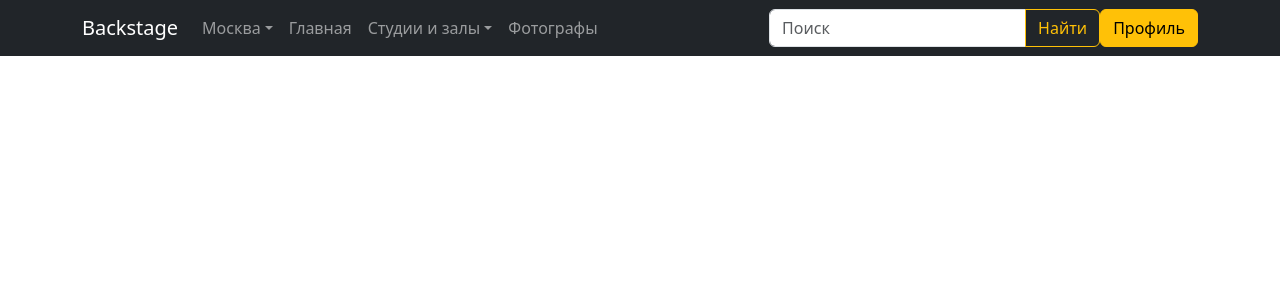
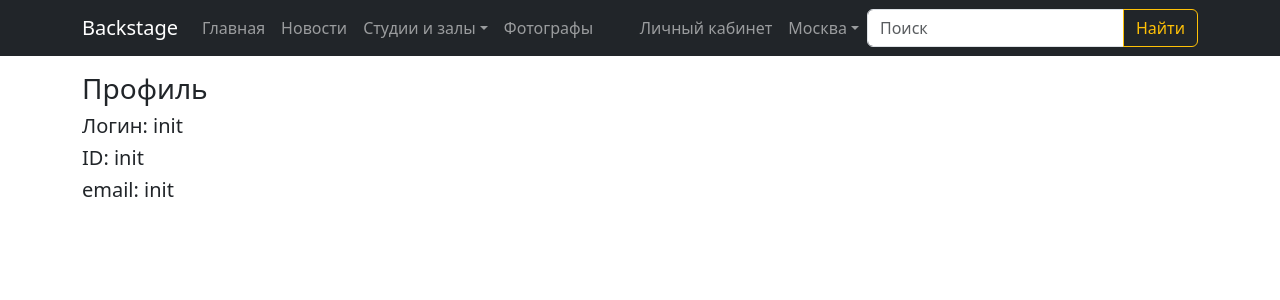
Before and after one commit to amdruzhkin/backstage-frontend, a React (Create React App) app: page /profile/me in a window 1280 px wide. Shown: the top 300 px of the page. Built offline with nearby package versions, Linux system fonts and the light colour scheme; no server answers.

Commit message:
auth and profile

```diff
--- a/package.json
+++ b/package.json
@@ -8,6 +8,7 @@
     "@testing-library/user-event": "^13.5.0",
     "axios": "^1.6.2",
     "bootstrap": "^5.3.2",
+    "js-cookie": "^3.0.5",
     "react": "^18.2.0",
     "react-bootstrap": "^2.9.2",
     "react-bootstrap-icons": "^1.10.3",
--- a/src/App.js
+++ b/src/App.js
@@ -8,29 +8,28 @@ import HomePage from "./pages/HomePage";
 import StudiosPage from "./pages/StudiosPage";
 import HallsPage from "./pages/HallsPage";
 import PhotographersPage from "./pages/PhotographersPage";
-import {AuthContext} from "./context/AuthContext";
+import {AuthProvider} from "./context/AuthContext";
 import Profile from "./pages/Profile";
+import News from "./pages/News";
 
 
 function App() {
     const [isAuth, setIsAuth] = useState(false);
 
     return (
-        <AuthContext.Provider value={{
-            isAuth,
-            setIsAuth
-        }}>
+        <AuthProvider>
             <Router>
                 <NavigationBar/>
                 <Routes>
                     <Route exact path="/" element={ <HomePage/> } />
-                    <Route path="/profile" element={ <Profile/> } />
+                    <Route path="/news" element={ <News/> } />
+                    <Route path="/profile/me" element={ <Profile/> } />
                     <Route path="/studios" element={ <StudiosPage/> } />
                     <Route path="/halls" element={ <HallsPage/> } />
                     <Route path="/photographers" element={ <PhotographersPage/> } />
                 </Routes>
             </Router>
-        </AuthContext.Provider>
+        </AuthProvider>
     );
 }
 
--- /dev/null
+++ b/src/api/Authentication.js
@@ -0,0 +1,70 @@
+import axios from "axios";
+
+export class AuthenticationAPI{
+    static host = 'http://localhost:8081';
+    static headers = {
+        'Content-type': 'application/json',
+    };
+
+    static async sign_in(payload){
+        const endpoint = '/auth/sign_in';
+        const response = await axios({
+            url: this.host + endpoint,
+            method: "post",
+            headers: this.headers,
+            data: payload,
+            withCredentials: true,
+        }).catch(function(error){
+            console.log(error);
+            return error;
+        });
+        return response;
+    };
+
+    static async sign_up(payload){
+        const endpoint = '/auth/sign_up';
+        const response = await axios({
+            url: this.host + endpoint,
+            method: "post",
+            headers: this.headers,
+            withCredentials: true,
+            data: payload
+        }).catch(function(error){
+            return error.response
+        });
+        return response;
+    };
+}
+
+
+// const headers = {
+//     'Content-type': 'application/json'
+// }
+
+// export async function sign_in(payload){
+//     const url = 'http://localhost:8081/auth/sign_in';
+//     const response = await axios({
+//         url: url,
+//         method: "post",
+//         headers: headers,
+//         withCredentials: false,
+//         data: payload
+//     }).catch(function(error){
+//         return error.response
+//     });
+//     return response;
+// }
+//
+// export async function sign_up(payload){
+//     const url = 'http://localhost:8081/auth/sign_up';
+//     const response = await axios({
+//         url: url,
+//         method: "post",
+//         headers: headers,
+//         withCredentials: false,
+//         data: payload
+//     }).catch(function(error){
+//         return error.response
+//     });
+//     return response;
+// }
--- a/src/components/NavigationBar.jsx
+++ b/src/components/NavigationBar.jsx
@@ -1,9 +1,23 @@
 import React, {useContext, useState} from 'react';
 import 'bootstrap/dist/css/bootstrap.min.css';
-import {Navbar, Nav, NavDropdown, Container, Form, Button, FormControl, InputGroup, Modal, Tab, Tabs} from 'react-bootstrap';
+import {
+    Navbar,
+    Nav,
+    NavDropdown,
+    Container,
+    Form,
+    Button,
+    FormControl,
+    InputGroup,
+    Modal,
+    Tab,
+    Tabs,
+} from 'react-bootstrap';
 import {Link} from "react-router-dom";
 import {AuthContext} from "../context/AuthContext";
 import CityManager from "./CityManager";
+import {AuthenticationAPI} from "../api/Authentication";
+import Cookies from "js-cookie";
 
 
 const NavigationBar = () => {
@@ -11,7 +25,6 @@ const NavigationBar = () => {
     const [searchQuery, setSearchQuery] = useState('');
 
     const [modalShow, setModalShow] = useState(false);
-
     const showModal = () => setModalShow(true);
     const hideModal = () => setModalShow(false);
 
@@ -28,6 +41,7 @@ const NavigationBar = () => {
         login: '',
         password: ''
     });
+
     const [registerForm, setRegisterForm] = useState({
         login: '',
         email: '',
@@ -36,27 +50,42 @@ const NavigationBar = () => {
     });
 
     const handleLoginInputChange = (e) => {
-        setLoginForm({ ...loginForm, [e.target.name]: e.target.value });
+        setLoginForm({...loginForm, [e.target.name]: e.target.value});
     };
 
     const handleRegisterInputChange = (e) => {
-        setRegisterForm({ ...registerForm, [e.target.name]: e.target.value });
+        setRegisterForm({...registerForm, [e.target.name]: e.target.value});
     };
 
-    const handleLoginSubmit = (e) => {
+
+    async function handleLoginSubmit(e) {
         e.preventDefault();
-        // Perform login logic
-        console.log('Login', loginForm);
-        // setModalShow(false);
-    };
+        let response = await AuthenticationAPI.sign_in(loginForm);
+        if (response.status === 200){
+            setIsAuth(true);
+            Cookies.set('access_token', response.data.access_token);
+            Cookies.set('refresh_token', response.data.refresh_token);
+            window.location.reload();
+        }
+    }
 
-    const handleRegisterSubmit = (e) => {
+    async function handleRegisterSubmit(e) {
         e.preventDefault();
-        // Perform registration logic
-        console.log('Register', registerForm);
-        // setModalShow(false);
-    };
+        // console.log('Register', registerForm);
+        let response = await AuthenticationAPI.sign_up(registerForm)
+        if(response.status === 200)
+            //
+            setIsAuth(true);
+            window.location.reload();
+    }
 
+    async function handleLogout(e) {
+        e.preventDefault();
+        Cookies.remove('access_token');
+        Cookies.remove('refresh_token');
+        setIsAuth(false);
+        window.location.reload();
+    }
 
 
     return (
@@ -67,13 +96,26 @@ const NavigationBar = () => {
                     <Navbar.Toggle aria-controls="basic-navbar-nav"/>
                     <Navbar.Collapse id="basic-navbar-nav">
                         <Nav className="me-auto">
-                            <CityManager/>
                             <Nav.Link as={Link} to="/">Главная</Nav.Link>
-                            <NavDropdown menuVariant="dark" title="Студии и залы" id="basic-nav-dropdown">
+                            <Nav.Link as={Link} to="/news">Новости</Nav.Link>
+                            <NavDropdown menuVariant="dark" title="Студии и залы">
                                 <NavDropdown.Item as={Link} to="/studios">Студии</NavDropdown.Item>
                                 <NavDropdown.Item as={Link} to="/halls">Залы</NavDropdown.Item>
                             </NavDropdown>
                             <Nav.Link as={Link} to="/photographers">Фотографы</Nav.Link>
+                        </Nav>
+                        <Nav>
+                            {isAuth === true ? (
+                                <NavDropdown variant="warning" menuVariant="dark" title="Личный кабинет">
+                                    <NavDropdown.Item as={Link} to="/profile/me">Профиль</NavDropdown.Item>
+                                    <NavDropdown.Item>Календарь</NavDropdown.Item>
+                                    <NavDropdown.Divider />
+                                    <NavDropdown.Item onClick={handleLogout}>Выйти</NavDropdown.Item>
+                                </NavDropdown>
+                            ) : (
+                                <Nav.Link onClick={showModal}>Личный кабинет</Nav.Link>
+                            )}
+                            <CityManager/>
                         </Nav>
                         <Form inline onSubmit={handleSearchSubmit}>
                             <InputGroup>
@@ -86,14 +128,10 @@ const NavigationBar = () => {
                                 />
                                 <Button variant="outline-warning" type="submit">Найти</Button>
                             </InputGroup>
+                        </Form>
 
 
-                        </Form>
-                        {isAuth === true ? (
-                            <Button variant="warning" as={Link} to="/profile">Профиль</Button>
-                        ) : (
-                            <Button variant="warning" onClick={showModal}>Профиль</Button>
-                        )}
+
                     </Navbar.Collapse>
                 </Container>
             </Navbar>
--- a/src/context/AuthContext.jsx
+++ b/src/context/AuthContext.jsx
@@ -1,3 +1,21 @@
-import {createContext} from "react";
+import {createContext, useEffect, useState} from "react";
+import Cookies from 'js-cookie';
 
 export const AuthContext = createContext(null);
+
+export const AuthProvider = ({children}) => {
+    const [isAuth, setIsAuth] = useState(false);
+
+    useEffect(() => {
+        const token = Cookies.get('refresh_token');
+        if (token) {
+            setIsAuth(true);
+        }
+    }, []);
+
+    return (
+        <AuthContext.Provider value={{isAuth, setIsAuth}}>
+            {children}
+        </AuthContext.Provider>
+    );
+};
--- /dev/null
+++ b/src/pages/News.jsx
@@ -0,0 +1,12 @@
+import * as React from 'react';
+import {Container} from "react-bootstrap";
+
+const News = () => {
+    return (
+        <Container className="mt-3">
+            <h3>Новости</h3>
+        </Container>
+    );
+};
+
+export default News;
--- a/src/pages/Profile.jsx
+++ b/src/pages/Profile.jsx
@@ -1,10 +1,36 @@
 import * as React from 'react';
-import {Container} from "react-bootstrap";
+import {Container, Row} from "react-bootstrap";
+import {useEffect, useState} from "react";
+import axios from "axios";
+import {Navigate} from 'react-router-dom';
+
+
+async function get_profile(setProfile){
+    const response = await axios({
+        url: 'http://localhost:8081/profile/me',
+        method: 'get',
+        withCredentials: true,
+    })
+    if(response.status === 200) {
+        setProfile(response.data);
+    }
+}
+
 
 const Profile = () => {
+
+    const [profile, setProfile] = useState({'login': 'init', 'id': 'init', 'email': 'init'});
+
+    useEffect(() => {
+        get_profile(setProfile);
+    }, []);
+
     return (
         <Container className="mt-3">
             <h3>Профиль</h3>
+            <Row><h5>Логин: {profile.login}</h5></Row>
+            <Row><h5>ID: {profile.id}</h5></Row>
+            <Row><h5>email: {profile.email}</h5></Row>
         </Container>
     );
 };
```
Also changed, not shown: 1 other file (tests, documents, lock files or other folders).
